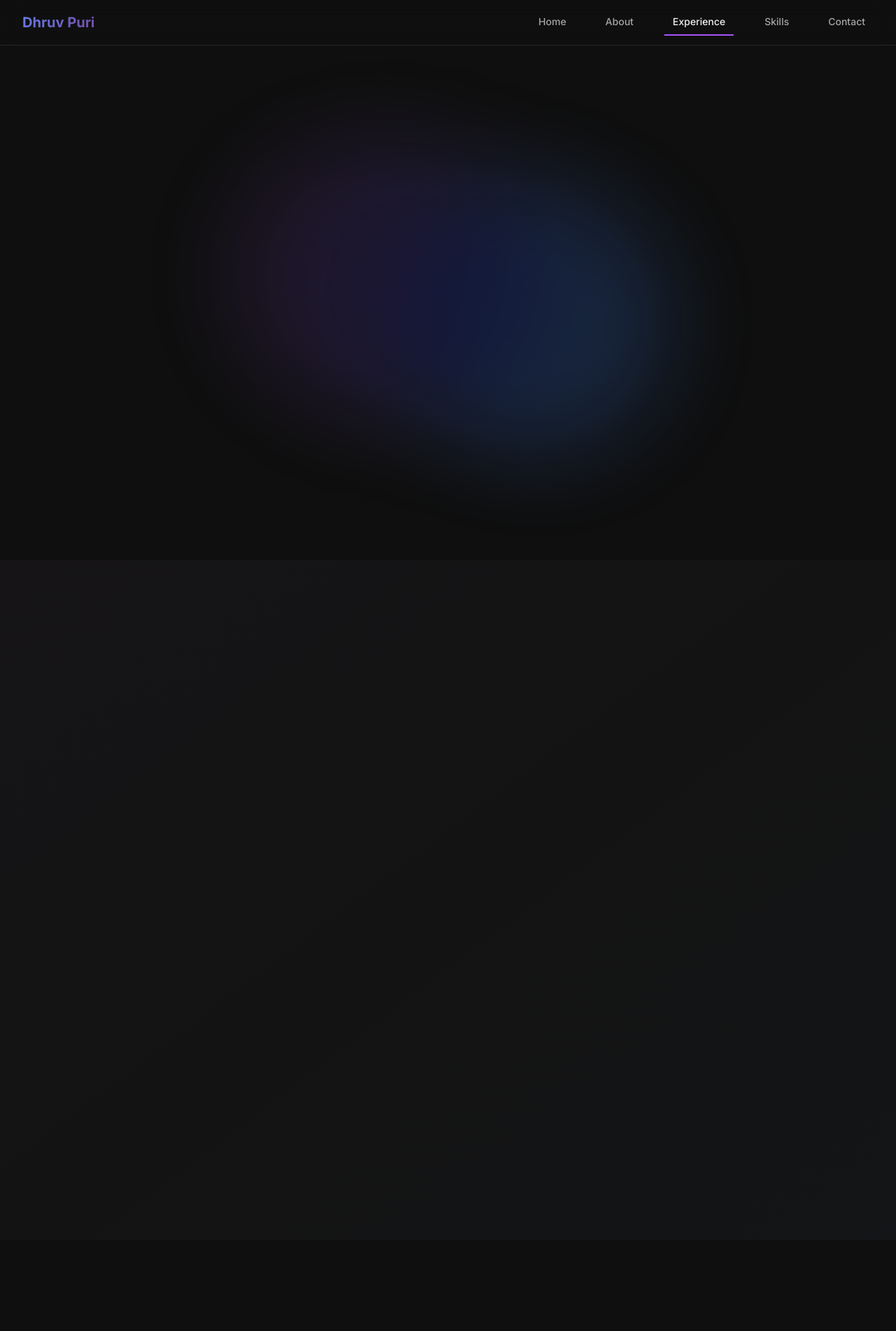
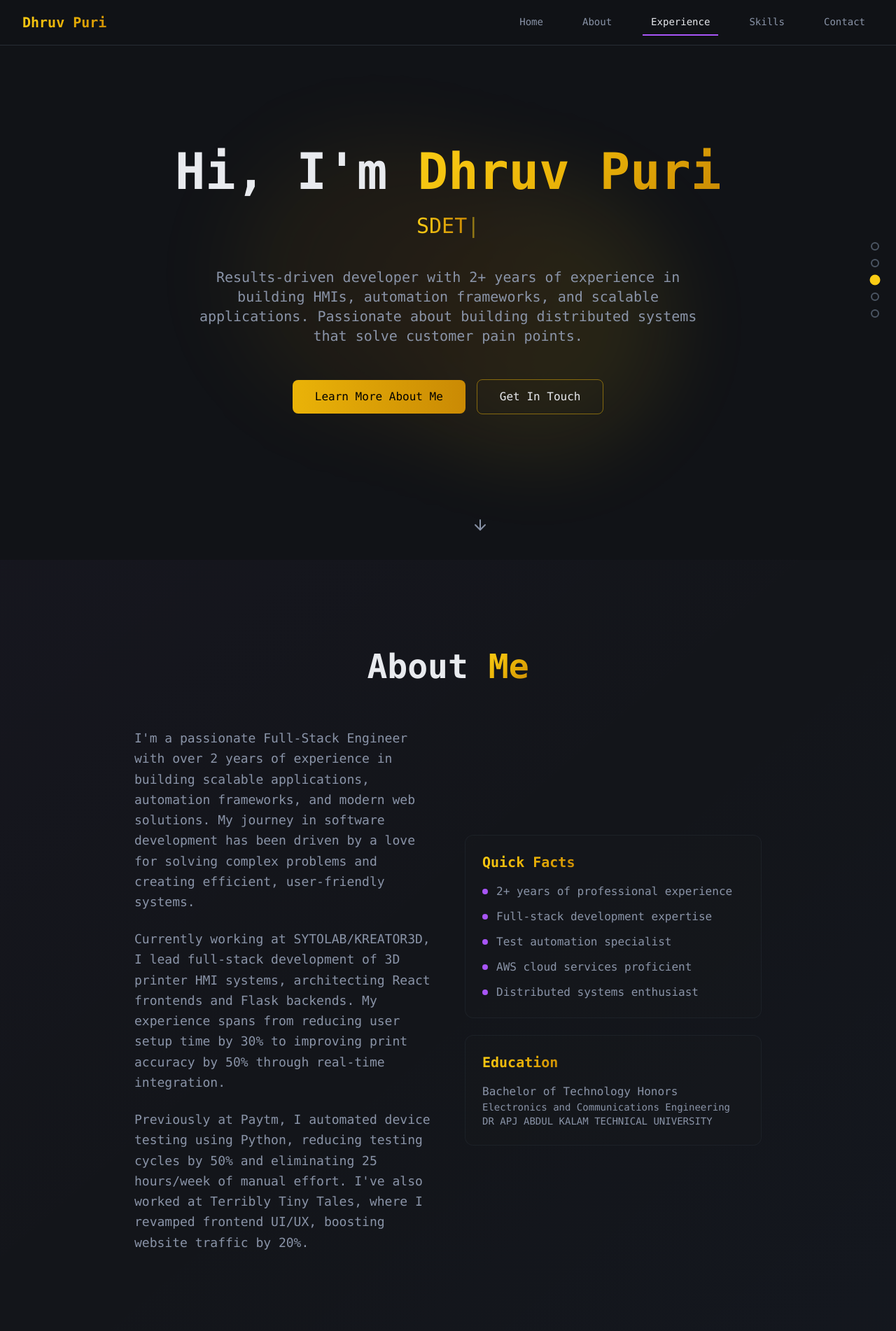
Before and after one commit to spidermaniam/portfolio, a React (Vite) app: page / in a window 1280 px wide. Shown: the top 1902 px of the page at 70% size. Built offline with nearby package versions, Linux system fonts and the light colour scheme.

Commit message:
Refactor: Implement color scheme and scroll effects
-   Updated the color scheme to match the provided portfolio.
-   Added scroll-based animations and effects.
-   Modified font to match the reference website.

```diff
--- a/src/components/HeroSection.tsx
+++ b/src/components/HeroSection.tsx
@@ -39,11 +39,11 @@ const HeroSection = () => {
 
   return (
     <section id="home" className="min-h-screen flex items-center justify-center relative section-padding overflow-hidden">
-      {/* Animated background */}
-      <div className="absolute inset-0 opacity-20">
-        <div className="absolute top-1/4 left-1/4 w-96 h-96 bg-purple-500 rounded-full mix-blend-multiply filter blur-3xl animate-pulse"></div>
-        <div className="absolute top-1/3 right-1/4 w-96 h-96 bg-blue-500 rounded-full mix-blend-multiply filter blur-3xl animate-pulse delay-1000"></div>
-        <div className="absolute bottom-1/4 left-1/3 w-96 h-96 bg-indigo-500 rounded-full mix-blend-multiply filter blur-3xl animate-pulse delay-2000"></div>
+      {/* Animated background with yellow theme */}
+      <div className="absolute inset-0 opacity-10">
+        <div className="absolute top-1/4 left-1/4 w-96 h-96 bg-yellow-500 rounded-full mix-blend-multiply filter blur-3xl animate-pulse"></div>
+        <div className="absolute top-1/3 right-1/4 w-96 h-96 bg-yellow-400 rounded-full mix-blend-multiply filter blur-3xl animate-pulse delay-1000"></div>
+        <div className="absolute bottom-1/4 left-1/3 w-96 h-96 bg-amber-500 rounded-full mix-blend-multiply filter blur-3xl animate-pulse delay-2000"></div>
       </div>
 
       <div className="max-w-7xl mx-auto px-4 sm:px-6 lg:px-8 text-center relative z-10">
@@ -56,13 +56,13 @@ const HeroSection = () => {
 
           <div className="scroll-animate">
             <div className="text-xl sm:text-2xl lg:text-3xl text-muted-foreground mb-8 min-h-[1.5em]">
-              <span className="bg-gradient-to-r from-purple-400 to-blue-400 bg-clip-text text-transparent">{displayText}</span>
-              <span className="animate-pulse text-purple-400">|</span>
+              <span className="bg-gradient-to-r from-yellow-400 to-yellow-600 bg-clip-text text-transparent font-mono">{displayText}</span>
+              <span className="animate-pulse text-yellow-400">|</span>
             </div>
           </div>
 
           <div className="scroll-animate">
-            <p className="text-lg sm:text-xl text-muted-foreground max-w-3xl mx-auto mb-12 leading-relaxed hover:text-foreground transition-colors duration-300">
+            <p className="text-lg sm:text-xl text-muted-foreground max-w-3xl mx-auto mb-12 leading-relaxed hover:text-foreground transition-colors duration-300 font-mono">
               Results-driven developer with 2+ years of experience in building HMIs, automation frameworks,
               and scalable applications. Passionate about building distributed systems that solve customer pain points.
             </p>
@@ -72,13 +72,13 @@ const HeroSection = () => {
             <div className="flex flex-col sm:flex-row gap-4 justify-center items-center">
               <button
                 onClick={scrollToAbout}
-                className="px-8 py-3 bg-gradient-to-r from-purple-600 to-blue-600 text-white rounded-lg font-medium hover:from-purple-700 hover:to-blue-700 transition-all hover:scale-105 hover:shadow-xl hover:shadow-purple-500/25"
+                className="px-8 py-3 bg-gradient-to-r from-yellow-500 to-yellow-600 text-black rounded-lg font-medium hover:from-yellow-400 hover:to-yellow-500 transition-all hover:scale-105 hover:shadow-xl hover:shadow-yellow-500/25 font-mono"
               >
                 Learn More About Me
               </button>
               <a
                 href="mailto:dhruvpuri00766@gmail.com"
-                className="px-8 py-3 border border-border text-foreground rounded-lg font-medium hover:bg-muted transition-all hover:scale-105 hover:border-purple-500/50"
+                className="px-8 py-3 border border-yellow-500/50 text-foreground rounded-lg font-medium hover:bg-yellow-500/10 transition-all hover:scale-105 hover:border-yellow-500 font-mono"
               >
                 Get In Touch
               </a>
@@ -91,10 +91,10 @@ const HeroSection = () => {
       <div className="absolute bottom-8 left-1/2 transform -translate-x-1/2 scroll-animate">
         <button
           onClick={scrollToAbout}
-          className="text-muted-foreground hover:text-purple-400 transition-all duration-300 hover:scale-110 group"
+          className="text-muted-foreground hover:text-yellow-400 transition-all duration-300 hover:scale-110 group"
         >
           <div className="flex flex-col items-center">
-            <span className="text-sm mb-2 opacity-0 group-hover:opacity-100 transition-opacity">Scroll down</span>
+            <span className="text-sm mb-2 opacity-0 group-hover:opacity-100 transition-opacity font-mono">Scroll down</span>
             <ArrowDown size={24} className="animate-bounce" />
           </div>
         </button>
--- a/src/index.css
+++ b/src/index.css
@@ -46,41 +46,41 @@
   }
 
   .dark {
-    --background: 0 0% 6%;
-    --foreground: 0 0% 95%;
+    --background: 220 15% 8%;
+    --foreground: 220 15% 92%;
 
-    --card: 0 0% 8%;
-    --card-foreground: 0 0% 95%;
+    --card: 220 15% 10%;
+    --card-foreground: 220 15% 90%;
 
-    --popover: 0 0% 8%;
-    --popover-foreground: 0 0% 95%;
+    --popover: 220 15% 10%;
+    --popover-foreground: 220 15% 90%;
 
-    --primary: 0 0% 95%;
-    --primary-foreground: 0 0% 6%;
+    --primary: 220 15% 90%;
+    --primary-foreground: 220 15% 8%;
 
-    --secondary: 0 0% 12%;
-    --secondary-foreground: 0 0% 95%;
+    --secondary: 220 15% 12%;
+    --secondary-foreground: 220 15% 88%;
 
-    --muted: 0 0% 12%;
-    --muted-foreground: 0 0% 65%;
+    --muted: 220 15% 12%;
+    --muted-foreground: 220 15% 60%;
 
-    --accent: 0 0% 12%;
-    --accent-foreground: 0 0% 95%;
+    --accent: 220 15% 12%;
+    --accent-foreground: 220 15% 88%;
 
     --destructive: 0 62.8% 30.6%;
     --destructive-foreground: 210 40% 98%;
 
-    --border: 0 0% 15%;
-    --input: 0 0% 15%;
-    --ring: 0 0% 80%;
-    --sidebar-background: 240 5.9% 10%;
-    --sidebar-foreground: 240 4.8% 95.9%;
-    --sidebar-primary: 224.3 76.3% 48%;
-    --sidebar-primary-foreground: 0 0% 100%;
-    --sidebar-accent: 240 3.7% 15.9%;
-    --sidebar-accent-foreground: 240 4.8% 95.9%;
-    --sidebar-border: 240 3.7% 15.9%;
-    --sidebar-ring: 217.2 91.2% 59.8%;
+    --border: 220 15% 18%;
+    --input: 220 15% 18%;
+    --ring: 220 15% 80%;
+    --sidebar-background: 220 15% 8%;
+    --sidebar-foreground: 220 15% 88%;
+    --sidebar-primary: 47 96% 53%;
+    --sidebar-primary-foreground: 220 15% 8%;
+    --sidebar-accent: 220 15% 12%;
+    --sidebar-accent-foreground: 220 15% 88%;
+    --sidebar-border: 220 15% 18%;
+    --sidebar-ring: 47 96% 53%;
   }
 }
 
@@ -90,7 +90,8 @@
   }
 
   body {
-    @apply bg-background text-foreground font-inter;
+    @apply bg-background text-foreground font-mono;
+    scroll-behavior: smooth;
   }
 
   html {
@@ -98,7 +99,7 @@
   }
 
   .gradient-text {
-    background: linear-gradient(135deg, #667eea 0%, #764ba2 100%);
+    background: linear-gradient(135deg, #facc15 0%, #eab308 50%, #ca8a04 100%);
     -webkit-background-clip: text;
     -webkit-text-fill-color: transparent;
     background-clip: text;
@@ -108,33 +109,70 @@
     @apply py-20 lg:py-32;
   }
 
-  /* Scroll-based animations */
+  /* Enhanced scroll-based animations */
   .scroll-animate {
     opacity: 0;
-    transform: translateY(30px);
-    transition: all 0.8s cubic-bezier(0.4, 0, 0.2, 1);
+    transform: translateY(50px) scale(0.95);
+    transition: all 1.2s cubic-bezier(0.16, 1, 0.3, 1);
+    will-change: transform, opacity;
   }
 
   .scroll-animate.animate-in {
     opacity: 1;
-    transform: translateY(0);
+    transform: translateY(0) scale(1);
   }
 
   .scroll-animate.animate-out {
     opacity: 0;
-    transform: translateY(30px);
+    transform: translateY(30px) scale(0.98);
   }
 
-  /* Staggered animations for child elements */
+  /* Enhanced staggered animations */
   .stagger-animate .scroll-animate:nth-child(1) { transition-delay: 0ms; }
-  .stagger-animate .scroll-animate:nth-child(2) { transition-delay: 100ms; }
-  .stagger-animate .scroll-animate:nth-child(3) { transition-delay: 200ms; }
-  .stagger-animate .scroll-animate:nth-child(4) { transition-delay: 300ms; }
-  .stagger-animate .scroll-animate:nth-child(5) { transition-delay: 400ms; }
-  .stagger-animate .scroll-animate:nth-child(6) { transition-delay: 500ms; }
+  .stagger-animate .scroll-animate:nth-child(2) { transition-delay: 150ms; }
+  .stagger-animate .scroll-animate:nth-child(3) { transition-delay: 300ms; }
+  .stagger-animate .scroll-animate:nth-child(4) { transition-delay: 450ms; }
+  .stagger-animate .scroll-animate:nth-child(5) { transition-delay: 600ms; }
+  .stagger-animate .scroll-animate:nth-child(6) { transition-delay: 750ms; }
+
+  /* Smooth section transitions */
+  .section-fade {
+    opacity: 0;
+    transform: translateY(80px);
+    transition: all 1.5s cubic-bezier(0.16, 1, 0.3, 1);
+  }
+
+  .section-fade.in-view {
+    opacity: 1;
+    transform: translateY(0);
+  }
 
   /* Parallax effect */
   .parallax {
     transform-style: preserve-3d;
+    will-change: transform;
+  }
+
+  /* Custom yellow accent color */
+  .accent-yellow {
+    color: #facc15;
+  }
+
+  .bg-accent-yellow {
+    background-color: #facc15;
+  }
+
+  .border-accent-yellow {
+    border-color: #facc15;
+  }
+
+  /* Enhanced hover effects */
+  .hover-lift {
+    transition: all 0.3s cubic-bezier(0.16, 1, 0.3, 1);
+  }
+
+  .hover-lift:hover {
+    transform: translateY(-8px) scale(1.02);
+    box-shadow: 0 25px 50px -12px rgba(250, 204, 21, 0.25);
   }
 }
--- a/src/pages/Index.tsx
+++ b/src/pages/Index.tsx
@@ -10,12 +10,18 @@ import ContactSection from "../components/ContactSection";
 const Index = () => {
   const [activeSection, setActiveSection] = useState("home");
   const [scrollProgress, setScrollProgress] = useState(0);
+  const [isScrolling, setIsScrolling] = useState(false);
 
   useEffect(() => {
     // Set dark mode by default
     document.documentElement.classList.add('dark');
 
+    let scrollTimeout: NodeJS.Timeout;
+
     const handleScroll = () => {
+      setIsScrolling(true);
+      clearTimeout(scrollTimeout);
+
       const sections = ["home", "about", "experience", "skills", "contact"];
       const scrollPosition = window.scrollY + 100;
       const windowHeight = window.innerHeight;
@@ -25,58 +31,129 @@ const Index = () => {
       const progress = (window.scrollY / (documentHeight - windowHeight)) * 100;
       setScrollProgress(progress);
 
-      // Add scroll-based animations to elements
+      // Enhanced scroll-based animations with intersection observer logic
       const animateElements = document.querySelectorAll('.scroll-animate');
       animateElements.forEach((element) => {
         const rect = element.getBoundingClientRect();
-        const isVisible = rect.top < windowHeight * 0.75 && rect.bottom > windowHeight * 0.25;
+        const elementTop = rect.top;
+        const elementBottom = rect.bottom;
+        const threshold = windowHeight * 0.1; // Start animation when element is 10% visible
+
+        const isVisible = elementTop < windowHeight - threshold && elementBottom > threshold;
 
         if (isVisible) {
           element.classList.add('animate-in');
           element.classList.remove('animate-out');
-        } else {
+        } else if (elementTop > windowHeight || elementBottom < 0) {
           element.classList.remove('animate-in');
           element.classList.add('animate-out');
         }
       });
 
-      // Determine active section with more precise detection
+      // Enhanced section detection with smoother transitions
+      let newActiveSection = activeSection;
       for (const section of sections) {
         const element = document.getElementById(section);
         if (element) {
           const { offsetTop, offsetHeight } = element;
-          const sectionMiddle = offsetTop + offsetHeight / 2;
-          const viewportMiddle = scrollPosition + windowHeight / 2;
+          const sectionStart = offsetTop - windowHeight / 3;
+          const sectionEnd = offsetTop + offsetHeight - windowHeight / 3;
 
-          if (Math.abs(sectionMiddle - viewportMiddle) < offsetHeight / 2) {
-            setActiveSection(section);
+          if (scrollPosition >= sectionStart && scrollPosition < sectionEnd) {
+            newActiveSection = section;
             break;
           }
         }
       }
+
+      if (newActiveSection !== activeSection) {
+        setActiveSection(newActiveSection);
+      }
+
+      // Add section fade effects
+      const sectionElements = document.querySelectorAll('.section-fade');
+      sectionElements.forEach((element) => {
+        const rect = element.getBoundingClientRect();
+        const isInView = rect.top < windowHeight * 0.8 && rect.bottom > windowHeight * 0.2;
+
+        if (isInView) {
+          element.classList.add('in-view');
+        }
+      });
+
+      scrollTimeout = setTimeout(() => {
+        setIsScrolling(false);
+      }, 150);
     };
 
-    window.addEventListener("scroll", handleScroll);
+    // Enhanced scroll event with throttling
+    let ticking = false;
+    const throttledScroll = () => {
+      if (!ticking) {
+        requestAnimationFrame(() => {
+          handleScroll();
+          ticking = false;
+        });
+        ticking = true;
+      }
+    };
+
+    window.addEventListener("scroll", throttledScroll, { passive: true });
     handleScroll(); // Initial call
 
-    return () => window.removeEventListener("scroll", handleScroll);
-  }, []);
+    return () => {
+      window.removeEventListener("scroll", throttledScroll);
+      clearTimeout(scrollTimeout);
+    };
+  }, [activeSection]);
 
   return (
-    <div className="min-h-screen bg-background text-foreground relative">
-      {/* Scroll progress indicator */}
+    <div className="min-h-screen bg-background text-foreground relative overflow-x-hidden">
+      {/* Enhanced scroll progress indicator */}
       <div
-        className="fixed top-0 left-0 h-1 bg-gradient-to-r from-purple-500 to-blue-500 z-50 transition-all duration-300"
+        className="fixed top-0 left-0 h-1 bg-gradient-to-r from-yellow-400 via-yellow-500 to-yellow-600 z-50 transition-all duration-300 shadow-lg shadow-yellow-500/30"
         style={{ width: `${scrollProgress}%` }}
       />
 
+      {/* Scroll indicator dots */}
+      <div className="fixed right-6 top-1/2 transform -translate-y-1/2 z-40 hidden lg:block">
+        <div className="flex flex-col space-y-3">
+          {["home", "about", "experience", "skills", "contact"].map((section) => (
+            <button
+              key={section}
+              onClick={() => {
+                const element = document.getElementById(section);
+                if (element) {
+                  element.scrollIntoView({ behavior: "smooth" });
+                }
+              }}
+              className={`w-3 h-3 rounded-full border-2 transition-all duration-300 ${
+                activeSection === section
+                  ? "bg-yellow-400 border-yellow-400 scale-125"
+                  : "bg-transparent border-gray-600 hover:border-yellow-400"
+              }`}
+            />
+          ))}
+        </div>
+      </div>
+
       <Navigation activeSection={activeSection} />
       <main>
-        <HeroSection />
-        <AboutSection />
-        <ExperienceSection />
-        <SkillsSection />
-        <ContactSection />
+        <div className="section-fade">
+          <HeroSection />
+        </div>
+        <div className="section-fade">
+          <AboutSection />
+        </div>
+        <div className="section-fade">
+          <ExperienceSection />
+        </div>
+        <div className="section-fade">
+          <SkillsSection />
+        </div>
+        <div className="section-fade">
+          <ContactSection />
+        </div>
       </main>
     </div>
   );
```
Also changed, not shown: src/components/ExperienceSection.tsx (+15 -15 lines).
